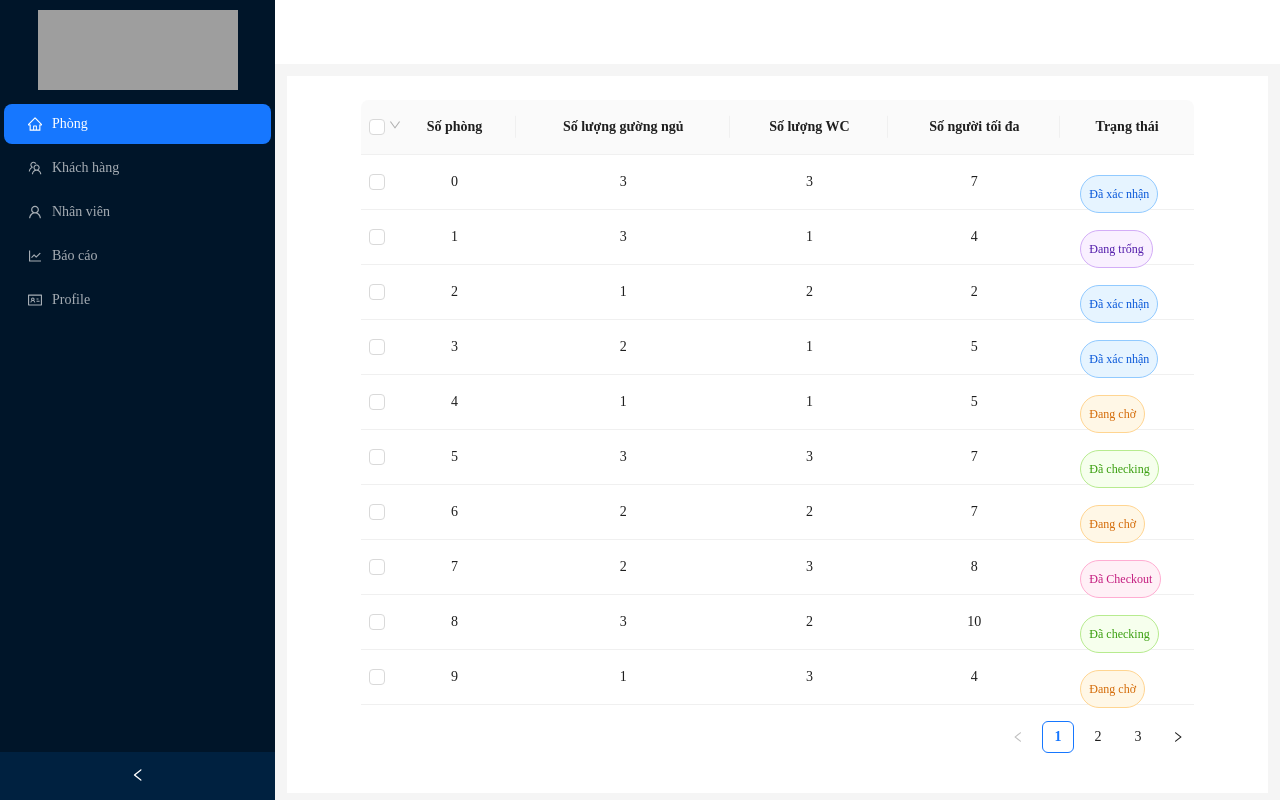
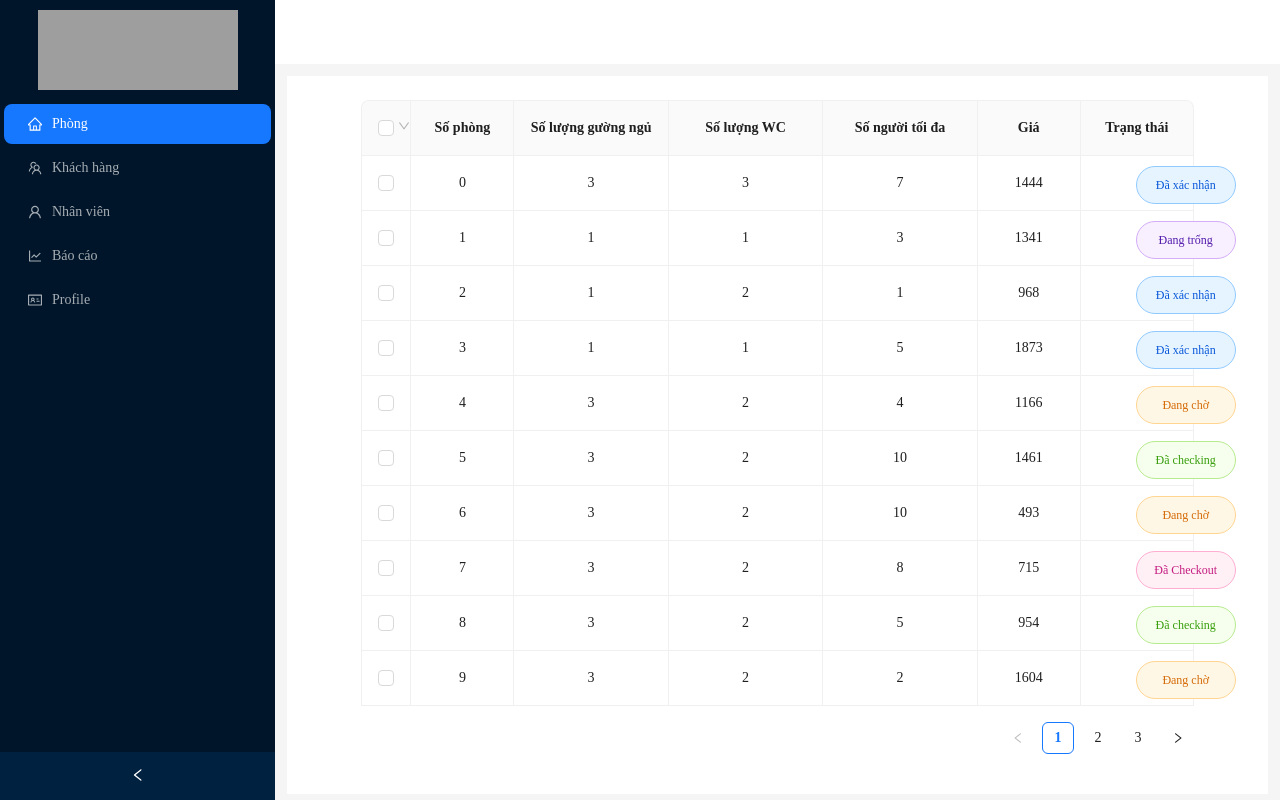
Before and after one commit to qthang02/booking-admin, a React (Vite) app: page / in a window 1280 px wide. Both pictures are taken after a click on the item "Phòng". Built offline with nearby package versions, Linux system fonts and the light colour scheme; grey boxes are pictures that could not be loaded.

Commit message:
update style

```diff
--- a/src/conponents/ObjectStatus/ObjectStatus.tsx
+++ b/src/conponents/ObjectStatus/ObjectStatus.tsx
@@ -7,9 +7,13 @@ const CustomTag = (title: string, color: string) => {
         <Tag
             color={color}
             style={{
+                display: "flex",
+                flexDirection: "row",
+                justifyContent: "center",
+                width: "100px",
                 position: "absolute",
-                top: 20,
-                left: 20,
+                top: 10,
+                left: 55,
                 zIndex: 10,
                 padding: 8,
                 borderRadius: 20,
--- a/src/features/room/components/roomManagement.tsx
+++ b/src/features/room/components/roomManagement.tsx
@@ -2,6 +2,7 @@ import {Table, TableColumnsType, TableProps} from "antd";
 import {useState} from "react";
 import {ObjectRoomStatus} from "../../../conponents/ObjectStatus/ObjectStatus.tsx";
 import {GetRandomIntInclusive, GetRoomStatusFake} from "../../../utils/fake.ts";
+import * as React from "react";
 
 type TableRowSelection<T> = TableProps<T>['rowSelection'];
 
@@ -10,35 +11,47 @@ interface DataType {
     roomNumber: number;
     bedsQuantity: number;
     wcsQuantity: number;
-    maximumPeople: number
-    status: React.ReactElement
+    maximumPeople: number,
+    price: Number
+    status: React.ReactElement,
 }
 
 const columns: TableColumnsType<DataType> = [
     {
         title: 'Số phòng',
         dataIndex: "roomNumber",
-        align: "center"
+        align: "center",
+        width: "100px"
     },
     {
         title: 'Số lượng gường ngủ',
         dataIndex: "bedsQuantity",
-        align: "center"
+        align: "center",
+        width: "150px"
     },
     {
         title: 'Số lượng WC',
         dataIndex: "wcsQuantity",
-        align: "center"
+        align: "center",
+        width: "150px"
     },
     {
         title: "Số người tối đa",
         dataIndex: "maximumPeople",
-        align: "center"
+        align: "center",
+        width: "150px"
+    },
+    {
+        title: "Giá",
+        dataIndex: "price",
+        align: "center",
+        width: "100px"
     },
     {
         title: "Trạng thái",
         dataIndex: "status",
-        align: "center"
+        align: "center",
+        width: "110px"
     }
 ];
 
@@ -50,6 +63,7 @@ for (let i = 0; i < 30; i++) {
         bedsQuantity: GetRandomIntInclusive(1, 3),
         wcsQuantity: GetRandomIntInclusive(1, 3),
         maximumPeople: GetRandomIntInclusive(1, 10),
+        price: GetRandomIntInclusive(100, 2000),
         status: <ObjectRoomStatus status={GetRoomStatusFake()} />
     });
 }
@@ -102,6 +116,8 @@ export const RoomManagement = () => {
 
     return (
         <Table
+            bordered
+            size={"large"}
             rowSelection={rowSelection}
             columns={columns}
             dataSource={data}
```
